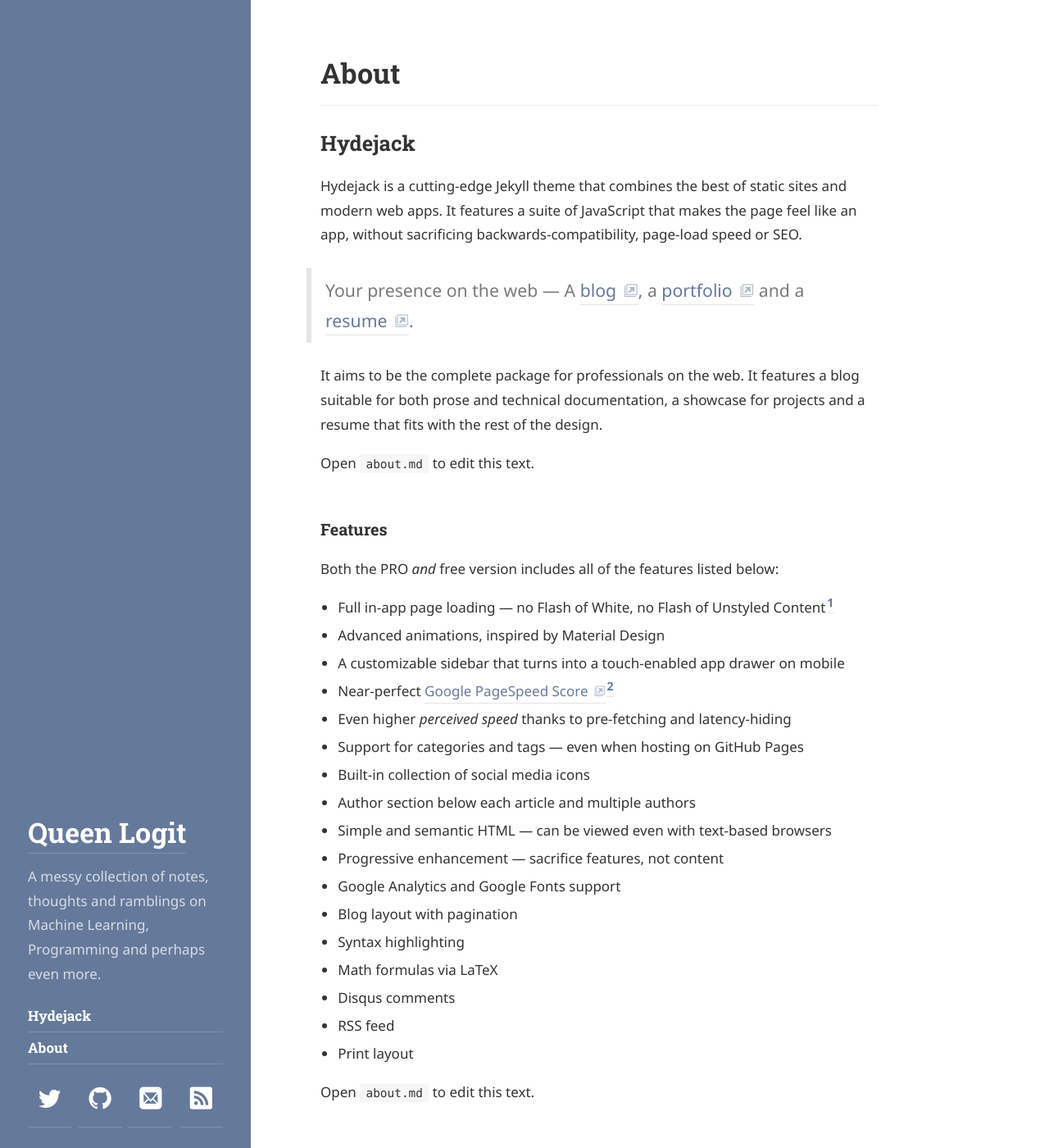
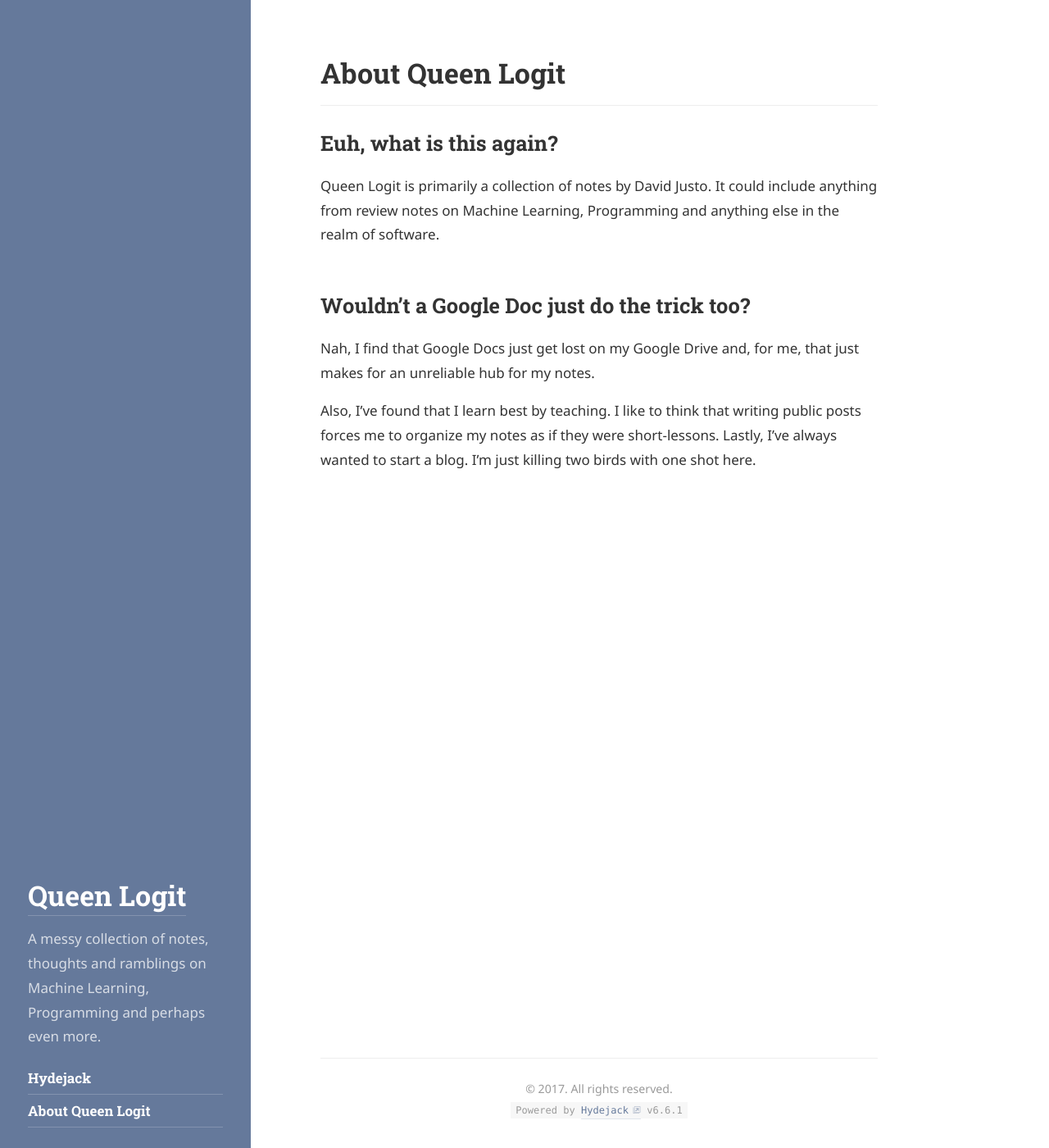
Before and after one commit to davidmrdavid/davidmrdavid.github.io, a Jekyll site: the page built from about.md, in a window 1280 px wide and 1400 px high. Shown: the whole window at 82% size. Built offline with Jekyll 4.4.1, drawn with Linux system fonts in a browser that asks for light colours; some web fonts are replaced; some of the changed text lies outside the part shown.

Commit message:
first draft of about page + removed social icons

```diff
--- a/about.md
+++ b/about.md
@@ -1,85 +1,15 @@
 ---
 layout: about
-title: About
+title: About Queen Logit
 menu: true
 order: 3
 ---
 
-## Hydejack
-Hydejack is a cutting-edge Jekyll theme that combines the best of static sites and modern web apps. It features a suite of JavaScript that makes the page feel like an app, without sacrificing backwards-compatibility, page-load speed or SEO.
+## Euh, what is this again?
+Queen Logit is primarily a collection of notes by David Justo. It could include anything from review notes on Machine Learning, Programming and anything else in the realm of software.
 
-> Your presence on the web --- A [blog], a [portfolio] and a [resume].
-{:.lead}
+## Wouldn't a Google Doc just do the trick too?
+Nah, I find that Google Docs just get lost on my Google Drive and, for me, that just makes
+for an unreliable hub for my notes.
 
-It aims to be the complete package for professionals on the web. It features a blog suitable for both prose and technical documentation, a showcase for projects and a resume that fits with the rest of the design.
-
-Open `about.md` to edit this text.
-
-### Features
-Both the PRO *and* free version includes all of the features listed below:
-
-* Full in-app page loading --- no Flash of White, no Flash of Unstyled Content[^1]
-* Advanced animations, inspired by Material Design
-* A customizable sidebar that turns into a touch-enabled app drawer on mobile
-* Near-perfect [Google PageSpeed Score](https://developers.google.com/speed/pagespeed/insights/?url=https%3A%2F%2Fqwtel.com%2Fhydejack%2F)[^2]
-* Even higher *perceived speed* thanks to pre-fetching and latency-hiding
-* Support for categories and tags --- even when hosting on GitHub Pages
-* Built-in collection of social media icons
-* Author section below each article and multiple authors
-* Simple and semantic HTML --- can be viewed even with text-based browsers
-* Progressive enhancement --- sacrifice features, not content
-* Google Analytics and Google Fonts support
-* Blog layout with pagination
-* Syntax highlighting
-* Math formulas via LaTeX
-* Disqus comments
-* RSS feed
-* Print layout
-
-Open `about.md` to edit this text.
-
-### [Documentation][docs]{:data-flip="title"}
-Hydejack is documented extensively.
-You can read it [on this site][docs], in the [repository's wiki][wiki], or [download the PDF][download].
-
-Open `about.md` to edit this text.
-
-### Download
-There are two versions of Hydejack: The Free Version includes basic blogging functionality,
-as did previous versions of the theme.
-The new PRO Version includes additional features for professionals:
-A [portfolio], a [resume] layout and a [welcome] page to feature your favorite projects and posts.
-
-This table details what is and isn't included in each respective version.
-
-|                                  | Free               | PRO                |
-|:---------------------------------|:------------------:|:------------------:|
-| Blog                             | &#x2714;           | &#x2714;           |
-| Features (see below)             | &#x2714;           | &#x2714;           |
-| [Portfolio] Layout               |                    | &#x2714;           |
-| [Resume] Layout                  |                    | &#x2714;           |
-| [Welcome] Layout                 |                    | &#x2714;           |
-| License                          | [MIT][license]     | [PRO]              |
-| Price                            | Free               | $34                |
-| | [**Download on GitHub**][download]<br/> -- or -- <br/>[**Use the RubyGem**][gem] | [**Buy Now – $34**][buy][^3] |
-
-Open `about.md` to edit this text.
-
-[^1]: Applies after the initial page load.
-[^2]: Actual page load speed depends on your hosting provider as well as discipline regarding resolution of images and usage of 3rd party plugins.
-[^3]: Transactions secured by [Stripe](https://stripe.com). Downloads handled by [Simple Goods](https://simplegoods.co/).
-
-[blog]: https://qwtel.com/hydejack/blog/
-[portfolio]: https://qwtel.com/hydejack/projects/
-[resume]: https://qwtel.com/hydejack/resume/
-[welcome]: https://qwtel.com/hydejack/
-
-[docs]: docs/6.6.0/index.md
-[license]: LICENSE.md
-[pro]: licenses/PRO-license.md
-
-[download]: https://github.com/qwtel/hydejack/releases
-[gem]: https://rubygems.org/gems/jekyll-theme-hydejack
-[buy]: https://app.simplegoods.co/i/AQTTVBOE
-
-[wiki]: https://github.com/qwtel/hydejack/wiki
+Also, I've found that I learn best by teaching. I like to think that writing public posts forces me to organize my notes as if they were short-lessons. Lastly, I've always wanted to start a blog. I'm just killing two birds with one shot here.
```
Also changed, not shown: _data/authors.yml (+4 -4 lines).
